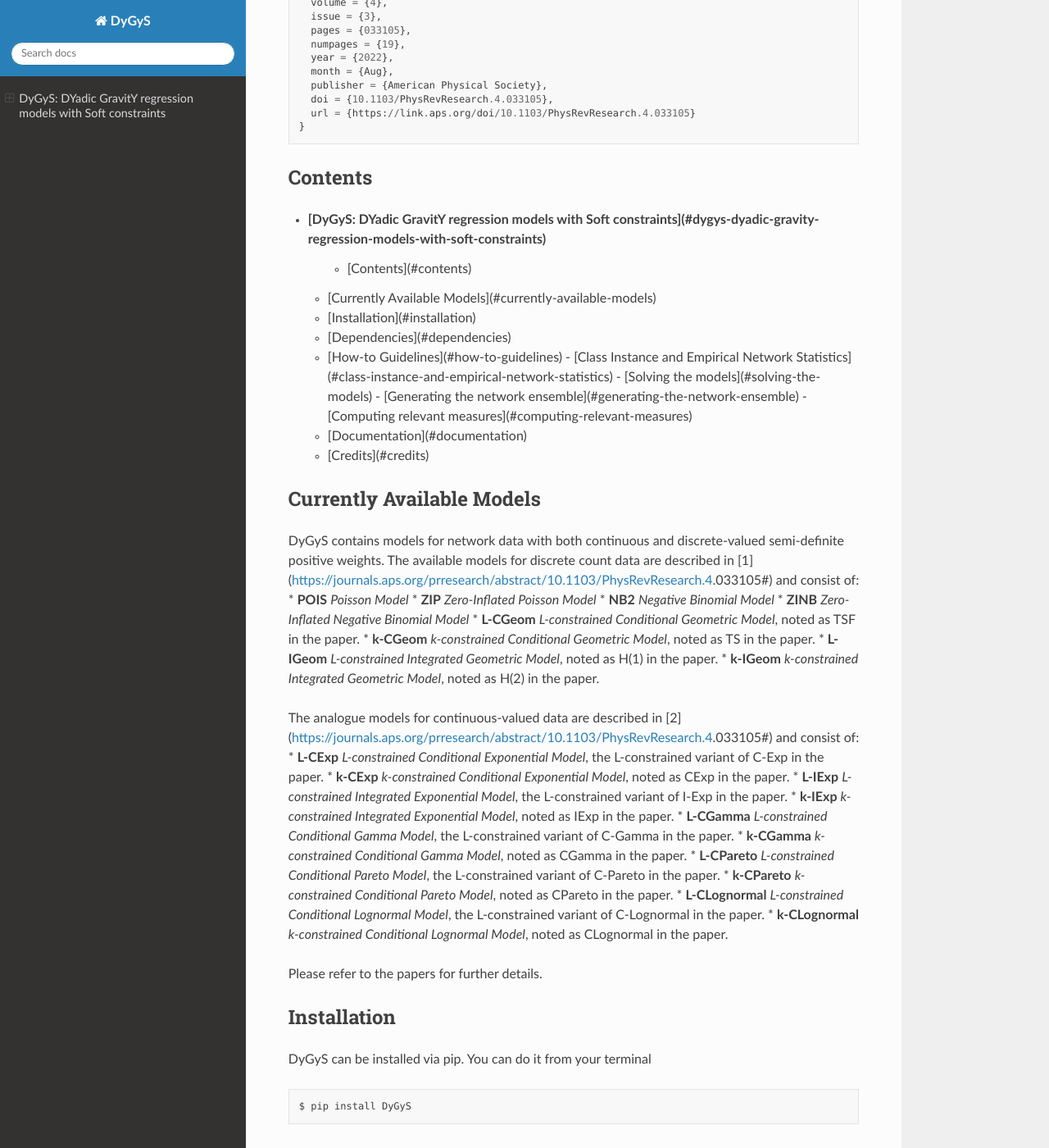
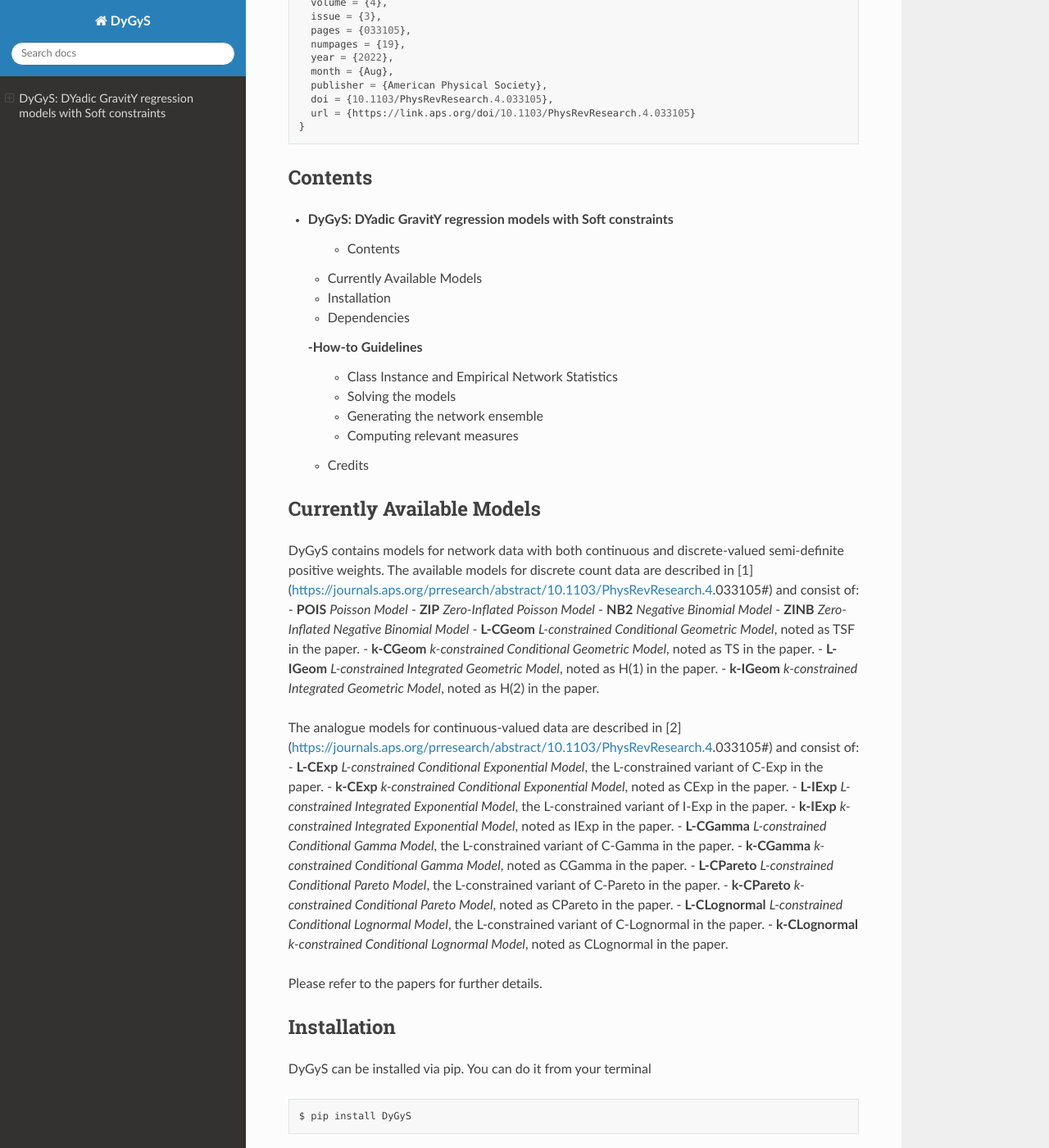
Before and after one commit to MarsMDK/DyGyS, a Sphinx documentation site: the page built from docs/source/index.rst, in a window 1280 px wide and 1400 px high, scrolled down 1167 px. Shown: the whole window at 82% size. Built offline with Sphinx 7.4.7 and the Read the Docs theme 2.0.0, drawn with Linux system fonts in a browser that asks for light colours; some of the changed text lies outside the part shown.

Commit message:
Update index.rst

```diff
--- a/docs/source/index.rst
+++ b/docs/source/index.rst
@@ -53,44 +53,43 @@ and
 Contents
 -----------------
 
-- [DyGyS: DYadic GravitY regression models with Soft constraints](#dygys-dyadic-gravity-regression-models-with-soft-constraints)
-      - [Contents](#contents)
-  - [Currently Available Models](#currently-available-models)
-  - [Installation](#installation)
-  - [Dependencies](#dependencies)
-  - [How-to Guidelines](#how-to-guidelines)
-    - [Class Instance and Empirical Network Statistics](#class-instance-and-empirical-network-statistics)
-    - [Solving the models](#solving-the-models)
-    - [Generating the network ensemble](#generating-the-network-ensemble)
-    - [Computing relevant measures](#computing-relevant-measures)
-  - [Documentation](#documentation)
-  - [Credits](#credits)
+- DyGyS: DYadic GravitY regression models with Soft constraints
+      - Contents
+  - Currently Available Models
+  - Installation
+  - Dependencies
+  -How-to Guidelines
+    - Class Instance and Empirical Network Statistics
+    - Solving the models
+    - Generating the network ensemble
+    - Computing relevant measures
+  - Credits
 
 Currently Available Models
 --------------------------
 
 DyGyS contains models for network data with both continuous and discrete-valued semi-definite positive weights.
 The available models for discrete count data are described in [1](https://journals.aps.org/prresearch/abstract/10.1103/PhysRevResearch.4.033105#) and consist of:
-* **POIS** *Poisson Model*
-* **ZIP** *Zero-Inflated Poisson Model*
-* **NB2** *Negative Binomial Model*
-* **ZINB** *Zero-Inflated Negative Binomial Model*
-* **L-CGeom** *L-constrained Conditional Geometric Model*, noted as TSF in the paper.
-* **k-CGeom** *k-constrained Conditional Geometric Model*, noted as TS in the paper.
-* **L-IGeom** *L-constrained Integrated Geometric Model*, noted as H(1) in the paper.
-* **k-IGeom** *k-constrained Integrated Geometric Model*, noted as H(2) in the paper.
+- **POIS** *Poisson Model*
+- **ZIP** *Zero-Inflated Poisson Model*
+- **NB2** *Negative Binomial Model*
+- **ZINB** *Zero-Inflated Negative Binomial Model*
+- **L-CGeom** *L-constrained Conditional Geometric Model*, noted as TSF in the paper.
+- **k-CGeom** *k-constrained Conditional Geometric Model*, noted as TS in the paper.
+- **L-IGeom** *L-constrained Integrated Geometric Model*, noted as H(1) in the paper.
+- **k-IGeom** *k-constrained Integrated Geometric Model*, noted as H(2) in the paper.
 
 The analogue models for continuous-valued data are described in [2](https://journals.aps.org/prresearch/abstract/10.1103/PhysRevResearch.4.033105#) and consist of:
-* **L-CExp** *L-constrained Conditional Exponential Model*, the L-constrained variant of C-Exp in the paper.
-* **k-CExp** *k-constrained Conditional Exponential Model*, noted as CExp in the paper.
-* **L-IExp** *L-constrained Integrated Exponential Model*, the L-constrained variant of I-Exp in the paper.
-* **k-IExp** *k-constrained Integrated Exponential Model*, noted as IExp in the paper.
-* **L-CGamma** *L-constrained Conditional Gamma Model*, the L-constrained variant of C-Gamma in the paper.
-* **k-CGamma** *k-constrained Conditional Gamma Model*, noted as CGamma in the paper.
-* **L-CPareto** *L-constrained Conditional Pareto Model*, the L-constrained variant of C-Pareto in the paper.
-* **k-CPareto** *k-constrained Conditional Pareto Model*, noted as CPareto in the paper.
-* **L-CLognormal** *L-constrained Conditional Lognormal Model*, the L-constrained variant of C-Lognormal in the paper.
-* **k-CLognormal** *k-constrained Conditional Lognormal Model*, noted as CLognormal in the paper.
+- **L-CExp** *L-constrained Conditional Exponential Model*, the L-constrained variant of C-Exp in the paper.
+- **k-CExp** *k-constrained Conditional Exponential Model*, noted as CExp in the paper.
+- **L-IExp** *L-constrained Integrated Exponential Model*, the L-constrained variant of I-Exp in the paper.
+- **k-IExp** *k-constrained Integrated Exponential Model*, noted as IExp in the paper.
+- **L-CGamma** *L-constrained Conditional Gamma Model*, the L-constrained variant of C-Gamma in the paper.
+- **k-CGamma** *k-constrained Conditional Gamma Model*, noted as CGamma in the paper.
+- **L-CPareto** *L-constrained Conditional Pareto Model*, the L-constrained variant of C-Pareto in the paper.
+- **k-CPareto** *k-constrained Conditional Pareto Model*, noted as CPareto in the paper.
+- **L-CLognormal** *L-constrained Conditional Lognormal Model*, the L-constrained variant of C-Lognormal in the paper.
+- **k-CLognormal** *k-constrained Conditional Lognormal Model*, noted as CLognormal in the paper.
 
 Please refer to the papers for further details.
 
@@ -109,9 +108,9 @@ you can type from your terminal:
 Dependencies
 ---------------------
 DyGyS uses the following dependencies:
-* **scipy** for optimization and root solving;
-* **numba** for fast computation of network statistics and criterion functions.
-* **numba-scipy** for fast computation of special functions such as gammaincinv and erfinv.
+- **scipy** for optimization and root solving;
+- **numba** for fast computation of network statistics and criterion functions.
+- **numba-scipy** for fast computation of special functions such as gammaincinv and erfinv.
 
 They can be easily installed via pip typing
 ::
```
